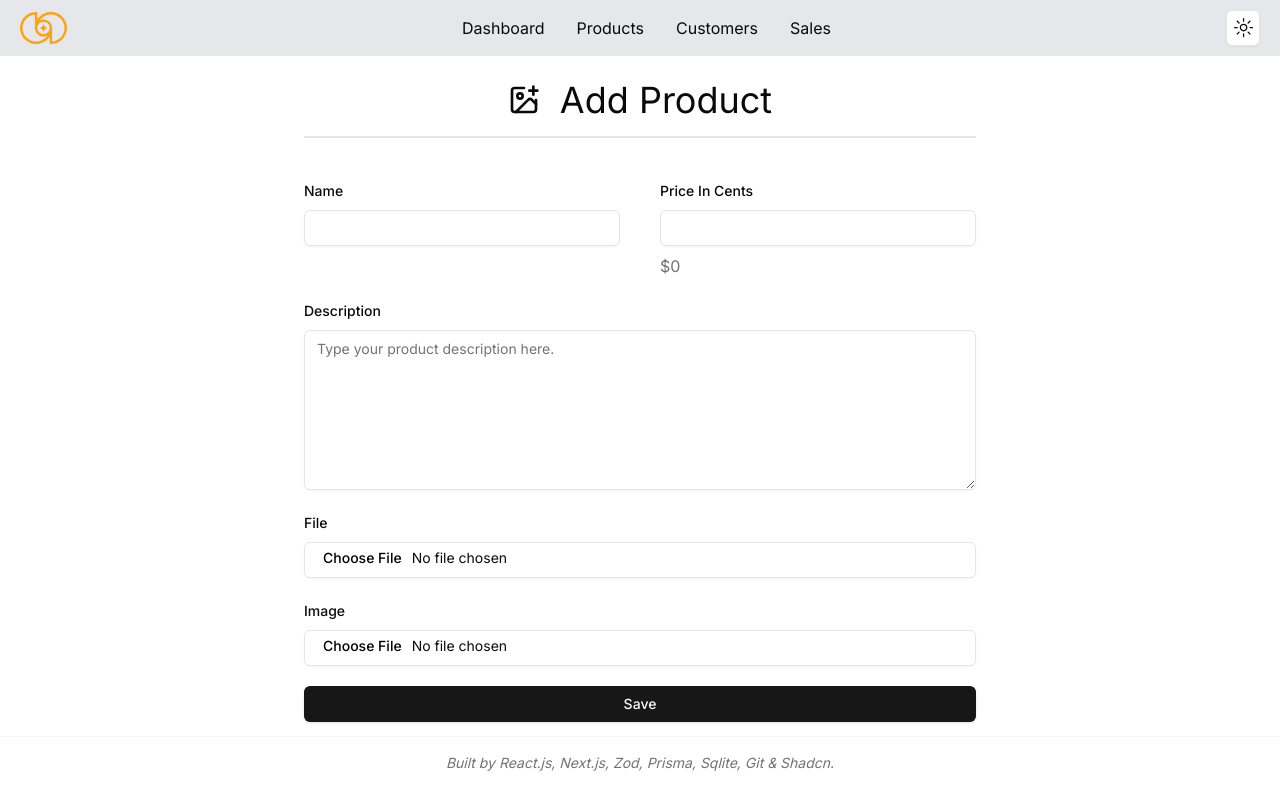
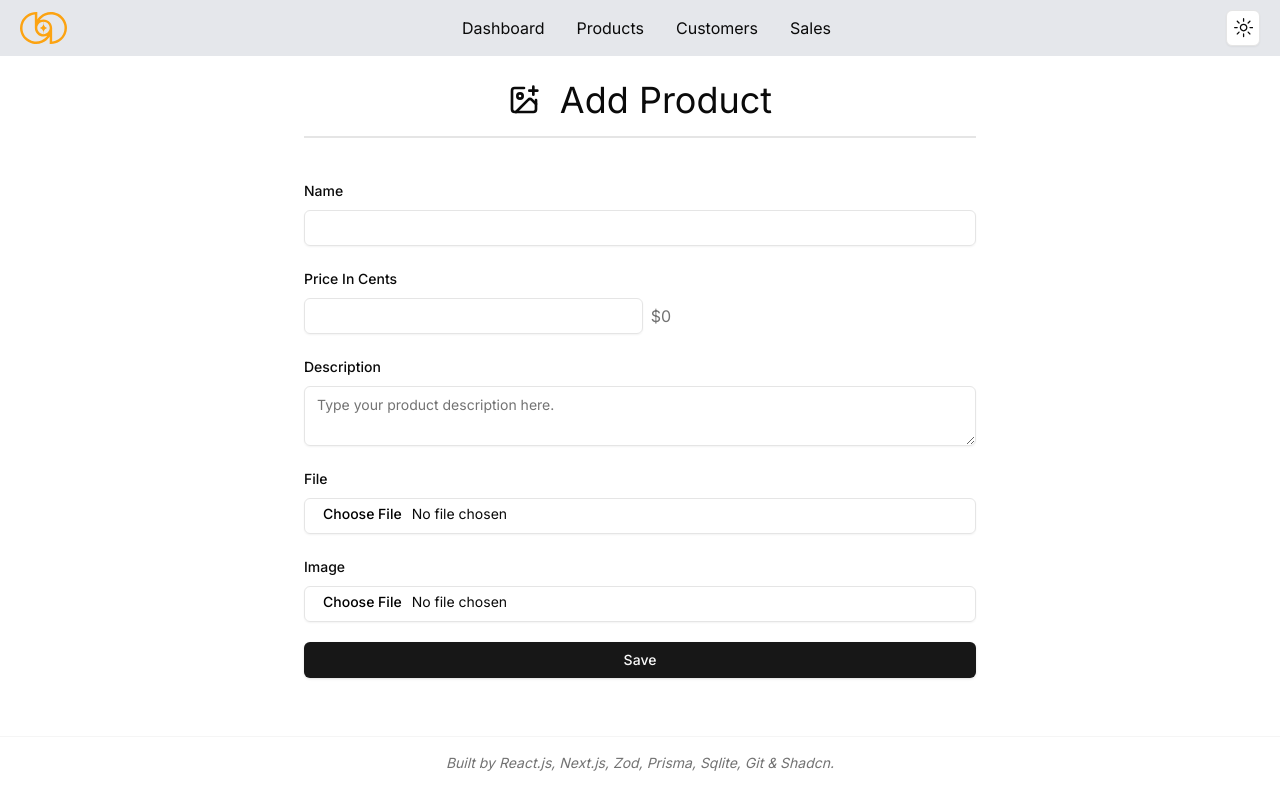
Before and after one commit to DalpatRathore/next-ecomstore, a Next.js app: page /admin/products/new in a window 1280 px wide. Built offline with nearby package versions, Linux system fonts and the light colour scheme.

Commit message:
style: product admin form

```diff
--- a/src/app/admin/products/_components/ProductForm.tsx
+++ b/src/app/admin/products/_components/ProductForm.tsx
@@ -23,7 +23,6 @@ const ProductForm = ({ product }: { product?: Product | null }) => {
 
   return (
     <form action={action} className="space-y-5 w-full mb-10">
-      <div className="flex gap-10 w-full">
       <div className="w-full space-y-2">
         <Label htmlFor="name">Name</Label>
         <Input
@@ -38,21 +37,23 @@ const ProductForm = ({ product }: { product?: Product | null }) => {
 
       <div className="w-full space-y-2">
         <Label htmlFor="priceInCents">Price In Cents</Label>
+        <div className="flex items-center justify-between gap-2">
           <Input
             type="number"
             id="priceInCents"
             name="priceInCents"
             required
+            className="w-full"
             value={priceInCents}
             onChange={e => setPriceInCents(Number(e.target.value) || undefined)}
           ></Input>
-          <div className="text-muted-foreground">
+          <div className="text-muted-foreground w-full">
             {formatCurrency((priceInCents || 0) / 100)}
+          </div>
         </div>
         {error.priceInCents && (
           <div className="text-destructive">{error.priceInCents}</div>
         )}
-        </div>
       </div>
       <div className="space-y-2">
         <Label htmlFor="description">Description</Label>
@@ -62,7 +63,6 @@ const ProductForm = ({ product }: { product?: Product | null }) => {
           required
           defaultValue={product?.description || ""}
           placeholder="Type your product description here."
-          className="h-40"
         ></Textarea>
         {error.description && (
           <div className="text-destructive">{error.description}</div>
```
Lines whose indentation alone changed are shown as unchanged.
